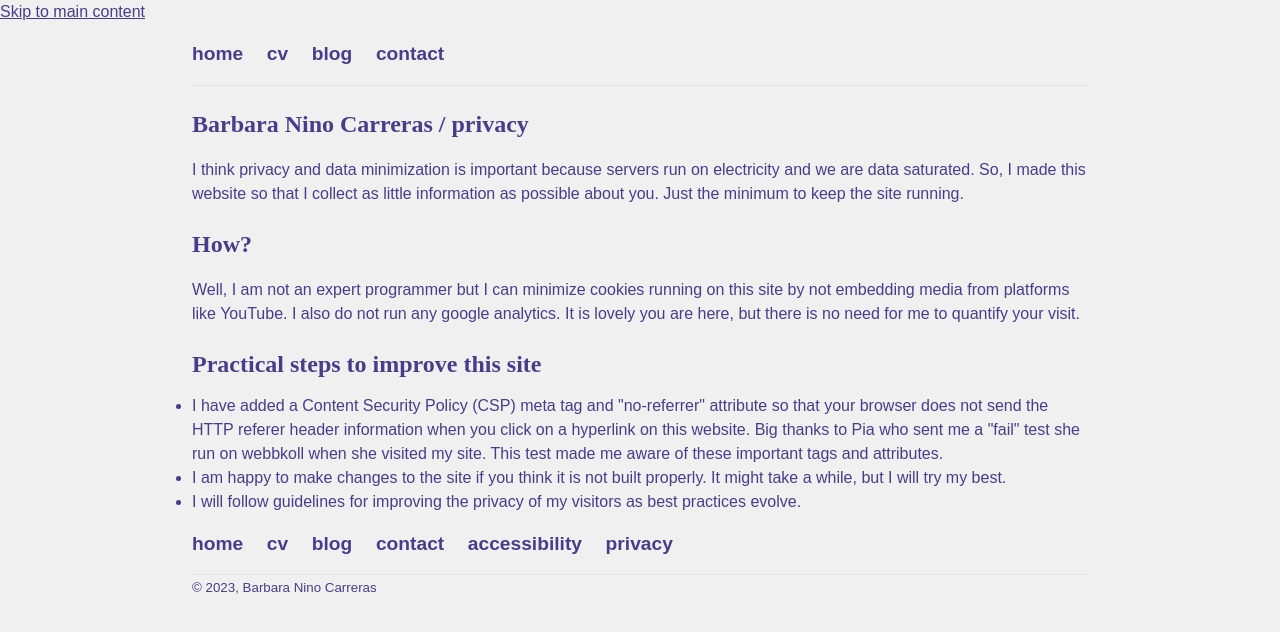
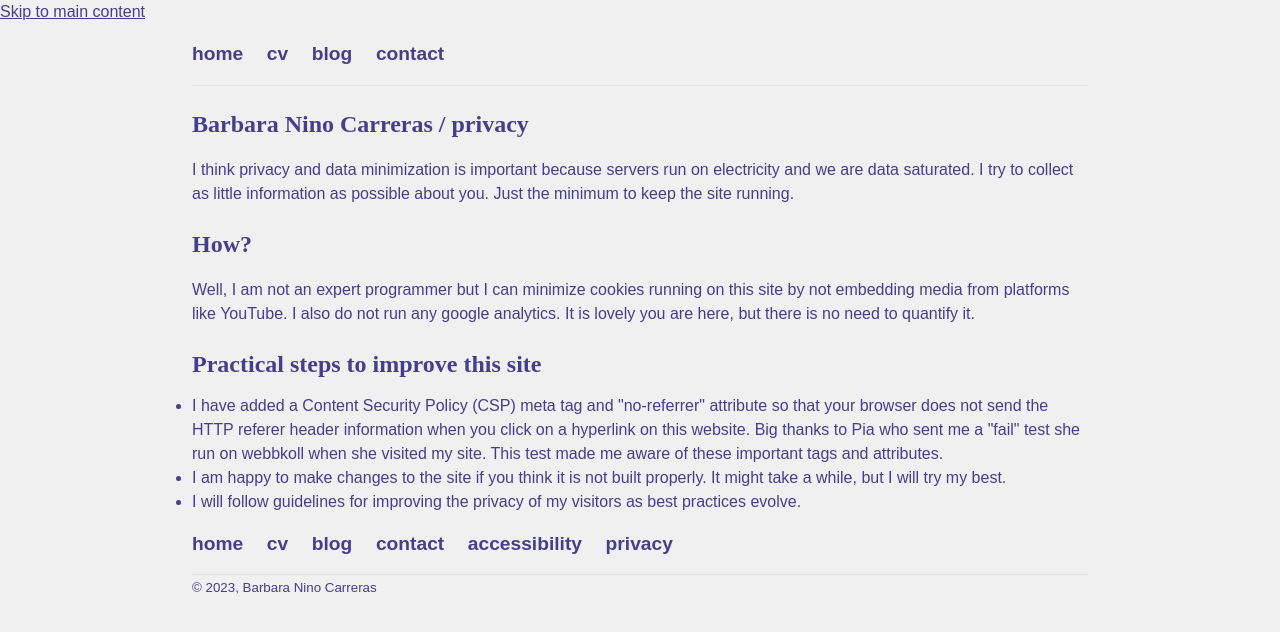
Before and after one commit to barbaraninocarreras/barbaraninocarreras.github.io, a plain HTML site: page privacy.html in a window 1280 px wide. Drawn offline with Linux system fonts and the light colour scheme; files that its build step writes are made by us from their sources.

Commit message:
Update privacy.html

```diff
--- a/privacy.html
+++ b/privacy.html
@@ -23,10 +23,10 @@
 
 	<section class="container">
       <h1>Barbara Nino Carreras / privacy</h1>
-   <p>I think privacy and data minimization is important because servers run on electricity and we are data saturated. So, I made this website so that I collect as little information as possible about you. Just the minimum to keep the site running.</p>
+   <p>I think privacy and data minimization is important because servers run on electricity and we are data saturated. I try to collect as little information as possible about you. Just the minimum to keep the site running.</p>
 
     <h1>How?</h1>
-	<p>Well, I am not an expert programmer but I can minimize cookies running on this site by not embedding media from platforms like YouTube. I also do not run any google analytics. It is lovely you are here, but there is no need for me to quantify your visit.</p>
+	<p>Well, I am not an expert programmer but I can minimize cookies running on this site by not embedding media from platforms like YouTube. I also do not run any google analytics. It is lovely you are here, but there is no need to quantify it.</p>
 	<ol>
 
 	 <h1>Practical steps to improve this site</h1>
```
